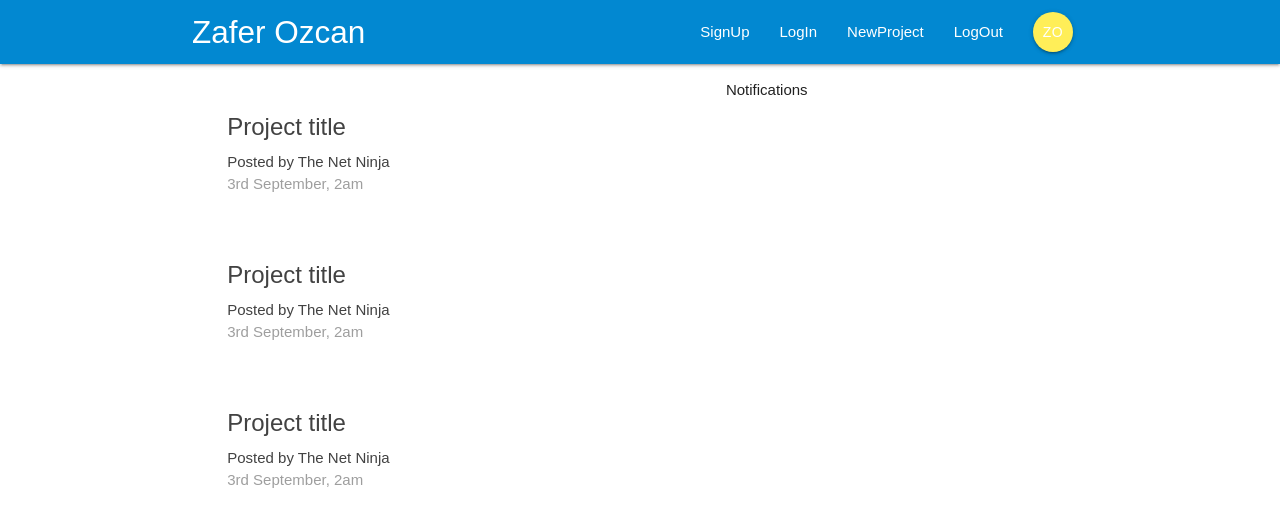
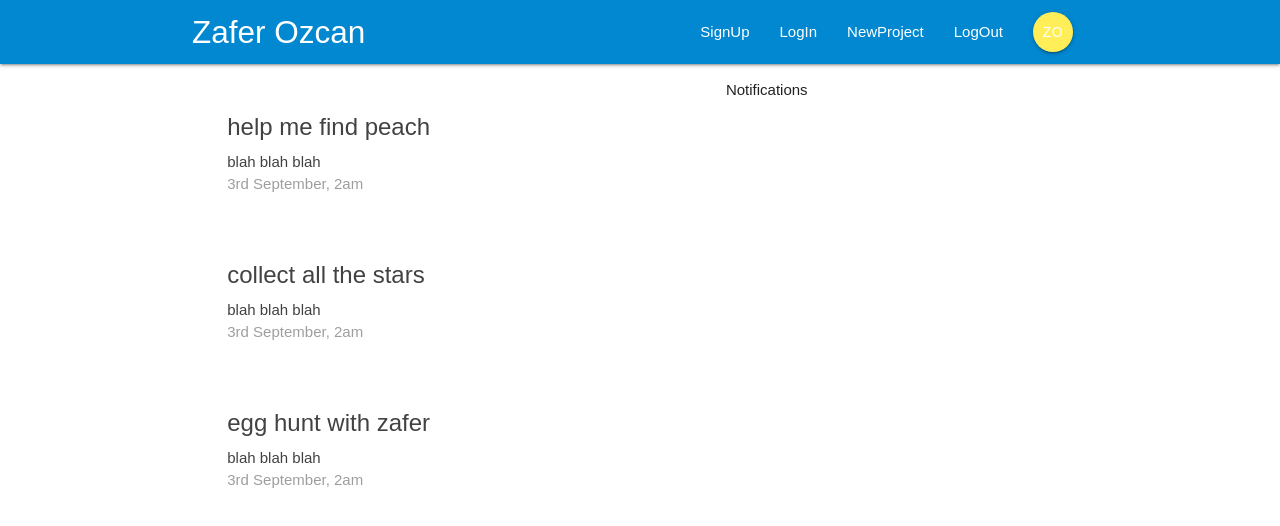
Before and after one commit to zaferozzcan/zaferReactDashboard, a React (Create React App) app: page / in a window 1280 px wide. Shown: the top 526 px of the page. Built offline with nearby package versions, Linux system fonts and the light colour scheme.

Commit message:
Add passing states to props

```diff
--- a/src/components/dashboard/Dashboard.js
+++ b/src/components/dashboard/Dashboard.js
@@ -1,15 +1,18 @@
 import React, { Component } from "react";
 import Notifications from "../dashboard/Notifications";
 import ProjectList from "../projects/ProjectList";
+import { connect } from "react-redux";
 
 class Dashboard extends Component {
   render() {
+    // console.log(this.props.projects);
+    const { projects } = this.props;
     return (
       <div className="dashboard container">
         <div className="row">
           <div className="col sm12 m6">
             {" "}
-            <ProjectList />
+            <ProjectList projects={projects} />
           </div>
           <div className="col sm12 m5 offset-m1">
             <Notifications />
@@ -20,4 +23,10 @@ class Dashboard extends Component {
   }
 }
 
-export default Dashboard;
+function mapStateToProps(state) {
+  return {
+    projects: state.project.projects
+  };
+}
+
+export default connect(mapStateToProps)(Dashboard);
--- a/src/components/projects/ProjectList.js
+++ b/src/components/projects/ProjectList.js
@@ -1,12 +1,13 @@
 import React from "react";
 import ProjectSummary from "../projects/ProjectSummary";
 
-function ProjectList() {
+function ProjectList(props) {
+  const projs = props.projects;
   return (
     <div className="project-list section">
-      <ProjectSummary />
-      <ProjectSummary />
-      <ProjectSummary />
+      {projs.map((item, index) => (
+        <ProjectSummary key={index} title={item.title} content={item.content} />
+      ))}
     </div>
   );
 }
--- a/src/components/projects/ProjectSummary.js
+++ b/src/components/projects/ProjectSummary.js
@@ -1,11 +1,11 @@
 import React from "react";
 
-function ProjectSummary() {
+function ProjectSummary(props) {
   return (
     <div className="card z-depth-0 project-summary">
       <div className="card-content grey-text text-darken-3">
-        <span className="card-title ">Project title</span>
-        <p>Posted by The Net Ninja</p>
+        <span className="card-title ">{props.title}</span>
+        <p>{props.content}</p>
         <p className="grey-text">3rd September, 2am</p>
       </div>
     </div>
--- a/src/store/reducers/projectReducer.js
+++ b/src/store/reducers/projectReducer.js
@@ -1,4 +1,10 @@
-const initState = {};
+const initState = {
+  projects: [
+    { id: "1", title: "help me find peach", content: "blah blah blah" },
+    { id: "2", title: "collect all the stars", content: "blah blah blah" },
+    { id: "3", title: "egg hunt with zafer", content: "blah blah blah" }
+  ]
+};
 
 function projectReducer(state = initState, action) {
   return state;
```
